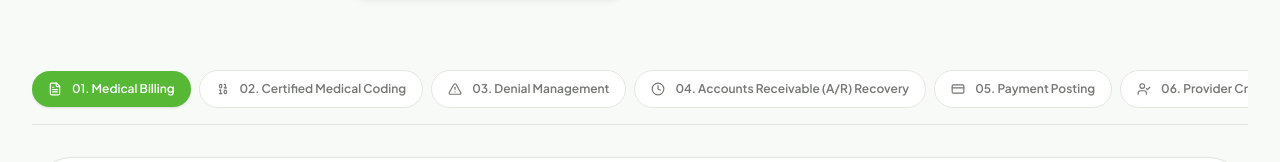
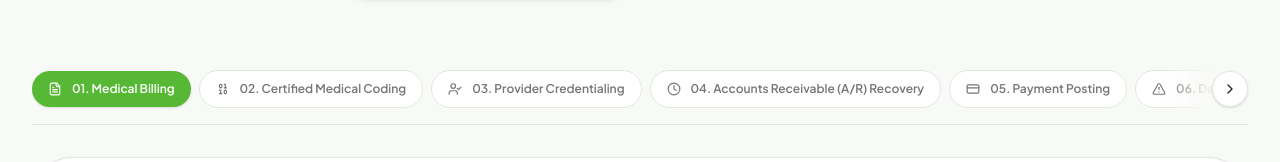
Before and after one commit to M-Huzaifa00/apex-medical-billing, a React (Vite) app: page /services in a window 1280 px wide. Shown: the part 571-733 px from the top of the page. Built offline with nearby package versions, Linux system fonts and the light colour scheme.

Commit message:
chore: fix services slider & change position of service/6 with service/3.

```diff
--- a/src/pages/ServicesPage.tsx
+++ b/src/pages/ServicesPage.tsx
@@ -1,4 +1,4 @@
-import React, { useState } from 'react';
+import React, { useCallback, useEffect, useRef, useState } from 'react';
 import { motion, AnimatePresence } from 'framer-motion';
 import {
   FileText,
@@ -10,7 +10,9 @@ import {
   BarChart3,
   ArrowRight,
   CheckCircle2,
-  ShieldCheck
+  ShieldCheck,
+  ChevronLeft,
+  ChevronRight
 } from 'lucide-react';
 import techImg from '../assets/images/medical_technology_analytics_1790366089350.png';
 import { cubicEase, defaultViewport } from '../utils/animations';
@@ -21,6 +23,66 @@ interface ServicesPageProps {
 
 export const ServicesPage: React.FC<ServicesPageProps> = ({ onOpenAudit }) => {
   const [selectedService, setSelectedService] = useState<number>(0);
+  const tabsRef = useRef<HTMLDivElement>(null);
+  const tabRefs = useRef<(HTMLButtonElement | null)[]>([]);
+  const [canScrollLeft, setCanScrollLeft] = useState(false);
+  const [canScrollRight, setCanScrollRight] = useState(false);
+
+  const updateScrollState = useCallback(() => {
+    const el = tabsRef.current;
+    if (!el) return;
+    setCanScrollLeft(el.scrollLeft > 1);
+    setCanScrollRight(el.scrollLeft + el.clientWidth < el.scrollWidth - 1);
+  }, []);
+
+  // Track overflow and map vertical mouse-wheel input to horizontal tab scrolling
+  useEffect(() => {
+    const el = tabsRef.current;
+    if (!el) return;
+
+    const onWheel = (e: WheelEvent) => {
+      if (Math.abs(e.deltaY) <= Math.abs(e.deltaX)) return;
+      const maxScroll = el.scrollWidth - el.clientWidth;
+      if (maxScroll <= 0) return;
+      // Hand the wheel back to the page once the tabs hit either end
+      if ((e.deltaY < 0 && el.scrollLeft <= 0) || (e.deltaY > 0 && el.scrollLeft >= maxScroll - 1)) return;
+      e.preventDefault();
+      el.scrollLeft += e.deltaMode === 1 ? e.deltaY * 16 : e.deltaY;
+    };
+
+    updateScrollState();
+    el.addEventListener('wheel', onWheel, { passive: false });
+    el.addEventListener('scroll', updateScrollState, { passive: true });
+    const resizeObserver = new ResizeObserver(updateScrollState);
+    resizeObserver.observe(el);
+
+    return () => {
+      el.removeEventListener('wheel', onWheel);
+      el.removeEventListener('scroll', updateScrollState);
+      resizeObserver.disconnect();
+    };
+  }, [updateScrollState]);
+
+  // Keep the selected tab fully visible inside the scroller
+  useEffect(() => {
+    const el = tabsRef.current;
+    const tab = tabRefs.current[selectedService];
+    if (!el || !tab) return;
+    const containerRect = el.getBoundingClientRect();
+    const tabRect = tab.getBoundingClientRect();
+    const edgeOffset = 48;
+    if (tabRect.left < containerRect.left + edgeOffset) {
+      el.scrollBy({ left: tabRect.left - containerRect.left - edgeOffset, behavior: 'smooth' });
+    } else if (tabRect.right > containerRect.right - edgeOffset) {
+      el.scrollBy({ left: tabRect.right - containerRect.right + edgeOffset, behavior: 'smooth' });
+    }
+  }, [selectedService]);
+
+  const scrollTabs = (direction: -1 | 1) => {
+    const el = tabsRef.current;
+    if (!el) return;
+    el.scrollBy({ left: direction * el.clientWidth * 0.6, behavior: 'smooth' });
+  };
 
   const services = [
     {
@@ -60,22 +122,22 @@ export const ServicesPage: React.FC<ServicesPageProps> = ({ onOpenAudit }) => {
       highlight: 'Unlocks unbilled services while keeping audits airtight',
     },
     {
-      id: 'denials',
+      id: 'credentialing',
       number: '03',
-      title: 'Denial Management & Root-Cause Appeals',
-      tagline: '82% First-Appeal Reversal Rate',
-      icon: AlertTriangle,
+      title: 'Provider Credentialing & Payer Enrollment',
+      tagline: 'Prevent Reimbursement Freezes',
+      icon: UserCheck,
       description:
-        'Denials are categorized by CARC and RARC remittance codes immediately upon receipt. Our clinical appeals team crafts customized, evidence-based dispute letters to reverse non-payments.',
+        'Complete management of CAQH profiles, hospital privileges, commercial insurance payer panel enrollment, Medicare PECOS revalidations, and Medicaid state enrollments.',
       workflow: [
-        'Automated clearinghouse denial capture on day zero',
-        'Root-cause categorization: medical necessity, pre-auth, or coding discrepancy',
-        'Clinical appeal letter preparation with supporting medical records',
-        'Active payer escalations and timely claim resubmissions',
+        'CAQH ProView initial setup, attestation, and quarterly maintenance',
+        'Payer contract application tracking and direct representative follow-up',
+        'NPI Registry updates and facility credentialing coordination',
+        'Proactive 90-day recredentialing warnings to avoid contract lapses',
       ],
-      kpi: '82% Denied Claim Recovery',
-      turnaround: '48-hour denial triage protocol',
-      highlight: 'Transforms lost revenue into collected practice cash',
+      kpi: '120+ Payer Networks Enrolled',
+      turnaround: 'Expedited processing workflows',
+      highlight: 'Eliminates out-of-network payment denials for new providers',
     },
     {
       id: 'ar',
@@ -114,22 +176,22 @@ export const ServicesPage: React.FC<ServicesPageProps> = ({ onOpenAudit }) => {
       highlight: 'Zero unallocated cash or ledger discrepancies',
     },
     {
-      id: 'credentialing',
+      id: 'denials',
       number: '06',
-      title: 'Provider Credentialing & Payer Enrollment',
-      tagline: 'Prevent Reimbursement Freezes',
-      icon: UserCheck,
+      title: 'Denial Management & Root-Cause Appeals',
+      tagline: '82% First-Appeal Reversal Rate',
+      icon: AlertTriangle,
       description:
-        'Complete management of CAQH profiles, hospital privileges, commercial insurance payer panel enrollment, Medicare PECOS revalidations, and Medicaid state enrollments.',
+        'Denials are categorized by CARC and RARC remittance codes immediately upon receipt. Our clinical appeals team crafts customized, evidence-based dispute letters to reverse non-payments.',
       workflow: [
-        'CAQH ProView initial setup, attestation, and quarterly maintenance',
-        'Payer contract application tracking and direct representative follow-up',
-        'NPI Registry updates and facility credentialing coordination',
-        'Proactive 90-day recredentialing warnings to avoid contract lapses',
+        'Automated clearinghouse denial capture on day zero',
+        'Root-cause categorization: medical necessity, pre-auth, or coding discrepancy',
+        'Clinical appeal letter preparation with supporting medical records',
+        'Active payer escalations and timely claim resubmissions',
       ],
-      kpi: '120+ Payer Networks Enrolled',
-      turnaround: 'Expedited processing workflows',
-      highlight: 'Eliminates out-of-network payment denials for new providers',
+      kpi: '82% Denied Claim Recovery',
+      turnaround: '48-hour denial triage protocol',
+      highlight: 'Transforms lost revenue into collected practice cash',
     },
     {
       id: 'analytics',
@@ -202,15 +264,22 @@ export const ServicesPage: React.FC<ServicesPageProps> = ({ onOpenAudit }) => {
 
       {/* 2. Interactive Service Explorer (Tabs + Deep Feature Card) */}
       <section className="space-y-8">
-        <div className="flex items-center justify-between border-b border-[#E2E7DF] pb-4 overflow-x-auto scrollbar-none gap-2">
+        <div className="relative border-b border-[#E2E7DF]">
+          <div
+            ref={tabsRef}
+            className="flex items-center justify-between pb-4 overflow-x-auto scrollbar-none gap-2"
+          >
             {services.map((item, idx) => {
               const Icon = item.icon;
               const isSelected = selectedService === idx;
               return (
                 <button
                   key={item.id}
+                  ref={(node) => {
+                    tabRefs.current[idx] = node;
+                  }}
                   onClick={() => setSelectedService(idx)}
-                className={`flex items-center gap-2.5 px-4 py-2.5 rounded-full text-xs font-semibold whitespace-nowrap transition-all cursor-pointer ${
+                  className={`shrink-0 flex items-center gap-2.5 px-4 py-2.5 rounded-full text-xs font-semibold whitespace-nowrap transition-all cursor-pointer ${
                     isSelected
                       ? 'bg-[#57B836] text-white shadow-sm'
                       : 'bg-white text-[#747773] hover:text-[#1E2423] border border-[#E2E7DF]'
@@ -221,6 +290,43 @@ export const ServicesPage: React.FC<ServicesPageProps> = ({ onOpenAudit }) => {
                 </button>
               );
             })}
+          </div>
+
+          {/* Edge fades + scroll arrows (only shown when tabs overflow in that direction) */}
+          <div
+            className={`absolute left-0 top-0 bottom-4 flex items-center pr-12 bg-gradient-to-r from-[#F8FAF7] via-[#F8FAF7]/90 to-transparent pointer-events-none transition-opacity duration-200 ${
+              canScrollLeft ? 'opacity-100' : 'opacity-0'
+            }`}
+          >
+            <button
+              type="button"
+              aria-label="Scroll services left"
+              tabIndex={canScrollLeft ? 0 : -1}
+              onClick={() => scrollTabs(-1)}
+              className={`w-9 h-9 rounded-full bg-white border border-[#E2E7DF] text-[#1E2423] shadow-sm flex items-center justify-center hover:border-[#57B836] hover:text-[#57B836] transition-colors cursor-pointer ${
+                canScrollLeft ? 'pointer-events-auto' : 'pointer-events-none'
+              }`}
+            >
+              <ChevronLeft className="w-4 h-4" />
+            </button>
+          </div>
+          <div
+            className={`absolute right-0 top-0 bottom-4 flex items-center pl-12 bg-gradient-to-l from-[#F8FAF7] via-[#F8FAF7]/90 to-transparent pointer-events-none transition-opacity duration-200 ${
+              canScrollRight ? 'opacity-100' : 'opacity-0'
+            }`}
+          >
+            <button
+              type="button"
+              aria-label="Scroll services right"
+              tabIndex={canScrollRight ? 0 : -1}
+              onClick={() => scrollTabs(1)}
+              className={`w-9 h-9 rounded-full bg-white border border-[#E2E7DF] text-[#1E2423] shadow-sm flex items-center justify-center hover:border-[#57B836] hover:text-[#57B836] transition-colors cursor-pointer ${
+                canScrollRight ? 'pointer-events-auto' : 'pointer-events-none'
+              }`}
+            >
+              <ChevronRight className="w-4 h-4" />
+            </button>
+          </div>
         </div>
 
         {/* Selected Service Detailed View */}
```
Lines whose indentation alone changed are shown as unchanged.
